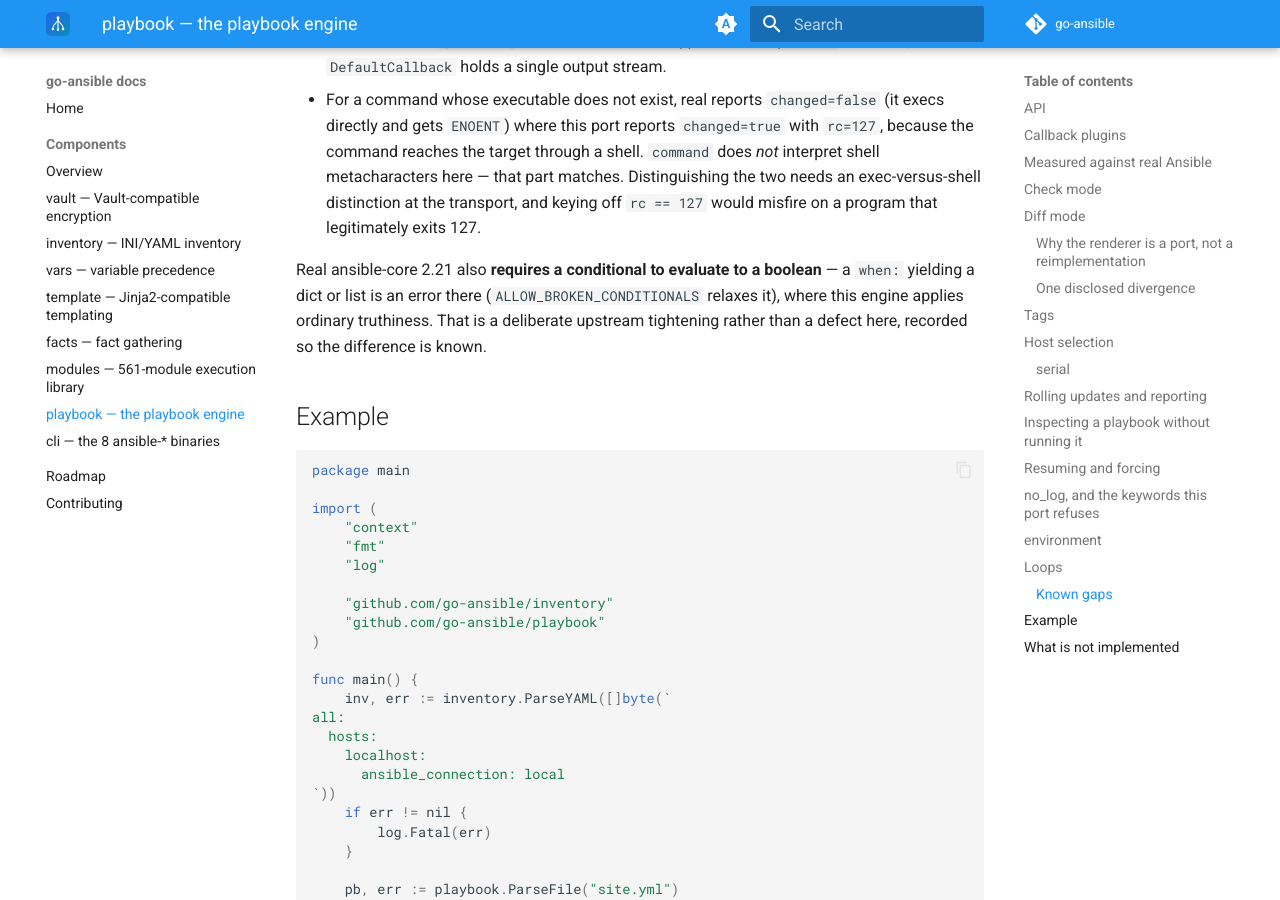
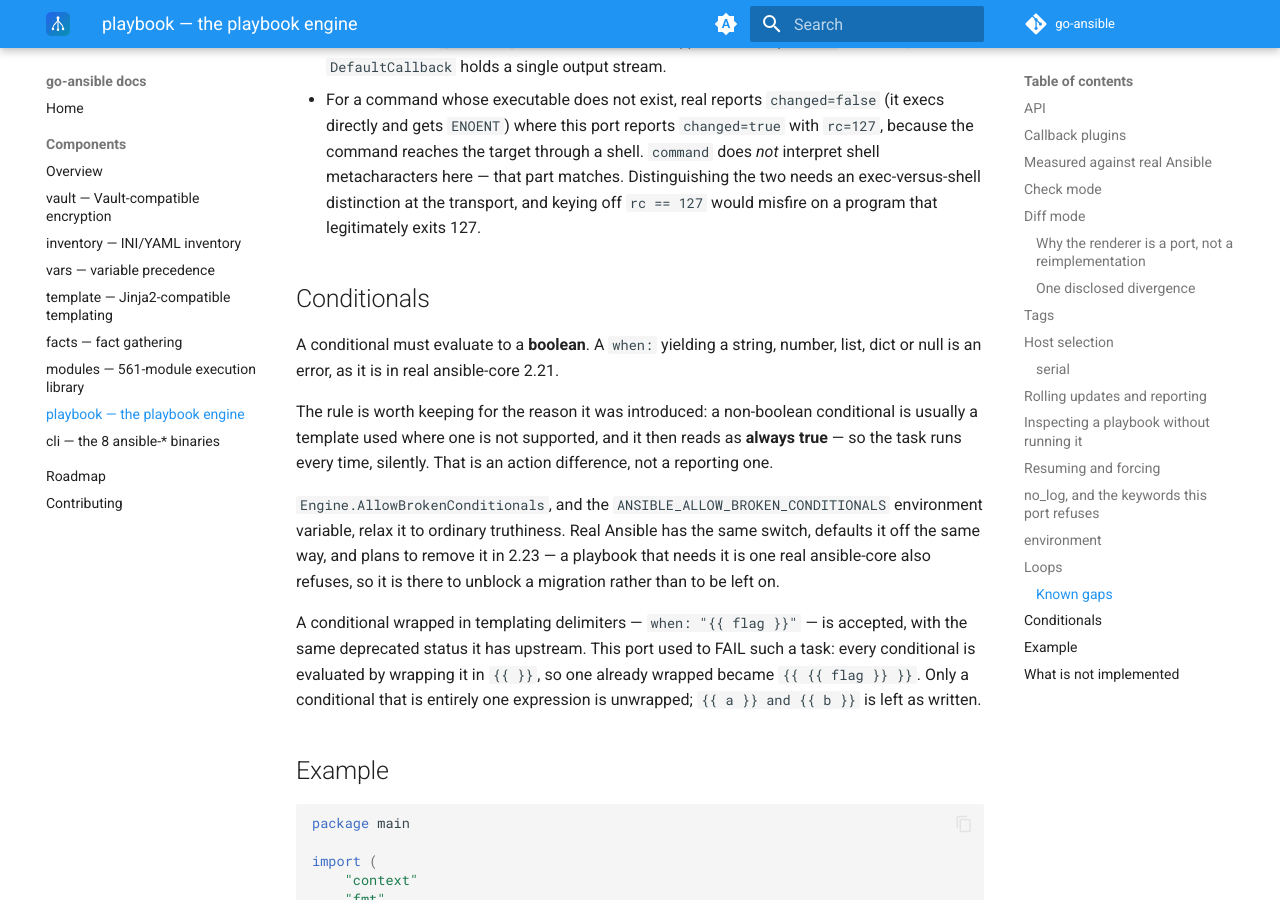
Before and after one commit to go-ansible/docs, an MkDocs documentation site: the page built from docs/components/playbook.md, in a window 1280 px wide and 900 px high, scrolled down 11725 px. Built offline with MkDocs 1.6.1 and Material for MkDocs 9.7.7, drawn with Linux system fonts in a browser that asks for light colours; the version menu is left out.

Commit message:
Document the conditional rules (#42)
Replaces the note that recorded the boolean requirement as a known
difference: it is implemented now, with real Ansible's own escape
hatch, and the {{ }} wrapping it exposed is accepted rather than fatal.

Co-authored-by: Claude Opus 5 <noreply@anthropic.com>

```diff
--- a/docs/components/playbook.md
+++ b/docs/components/playbook.md
@@ -568,11 +568,29 @@ the trailing space real Ansible leaves there.
   an exec-versus-shell distinction at the transport, and keying off
   `rc == 127` would misfire on a program that legitimately exits 127.
 
-Real ansible-core 2.21 also **requires a conditional to evaluate to a
-boolean** — a `when:` yielding a dict or list is an error there
-(`ALLOW_BROKEN_CONDITIONALS` relaxes it), where this engine applies
-ordinary truthiness. That is a deliberate upstream tightening rather than
-a defect here, recorded so the difference is known.
+## Conditionals
+
+A conditional must evaluate to a **boolean**. A `when:` yielding a
+string, number, list, dict or null is an error, as it is in real
+ansible-core 2.21.
+
+The rule is worth keeping for the reason it was introduced: a
+non-boolean conditional is usually a template used where one is not
+supported, and it then reads as **always true** — so the task runs every
+time, silently. That is an action difference, not a reporting one.
+
+`Engine.AllowBrokenConditionals`, and the `ANSIBLE_ALLOW_BROKEN_CONDITIONALS`
+environment variable, relax it to ordinary truthiness. Real Ansible has
+the same switch, defaults it off the same way, and plans to remove it in
+2.23 — a playbook that needs it is one real ansible-core also refuses,
+so it is there to unblock a migration rather than to be left on.
+
+A conditional wrapped in templating delimiters — `when: "{{ flag }}"` —
+is accepted, with the same deprecated status it has upstream. This port
+used to FAIL such a task: every conditional is evaluated by wrapping it
+in `{{ }}`, so one already wrapped became `{{ {{ flag }} }}`. Only a
+conditional that is entirely one expression is unwrapped; `{{ a }} and
+{{ b }}` is left as written.
 
 ## Example
 
```
